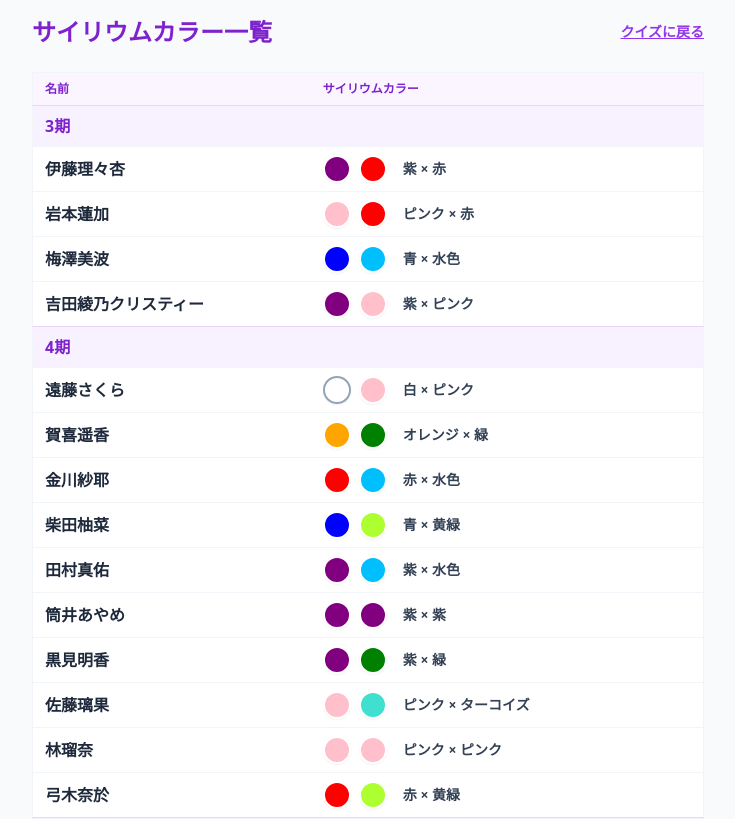
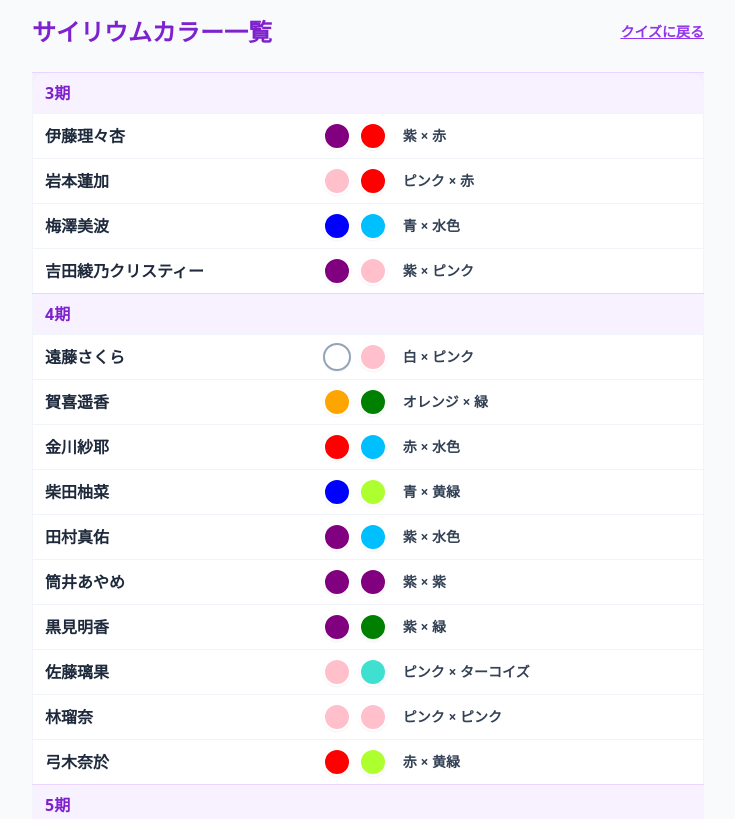
Before and after one commit to k-tkym/nogizaka46-member-color-quiz, a React (Vite) app: page /#/list in a window 1280 px wide. Shown: the top 819 px of the page, without its empty margins (272-1007 px from the left). Built offline with nearby package versions, Linux system fonts and the light colour scheme.

Commit message:
テーブルのヘッダーを削除し、メンバーリストの表示を簡素化

```diff
--- a/src/MemberList.jsx
+++ b/src/MemberList.jsx
@@ -13,12 +13,6 @@ export default function MemberList() {
                 </header>
                 <div className="overflow-x-auto">
                     <table className="w-full bg-white rounded-2xl shadow-md border border-slate-100">
-                        <thead>
-                            <tr className="bg-purple-50 text-purple-700 text-left text-xs">
-                                <th className="py-2 px-3 font-bold">名前</th>
-                                <th className="py-2 px-3 font-bold">サイリウムカラー</th>
-                            </tr>
-                        </thead>
                         <tbody>
                             {(() => {
                                 // 期ごとにグループ化
```
